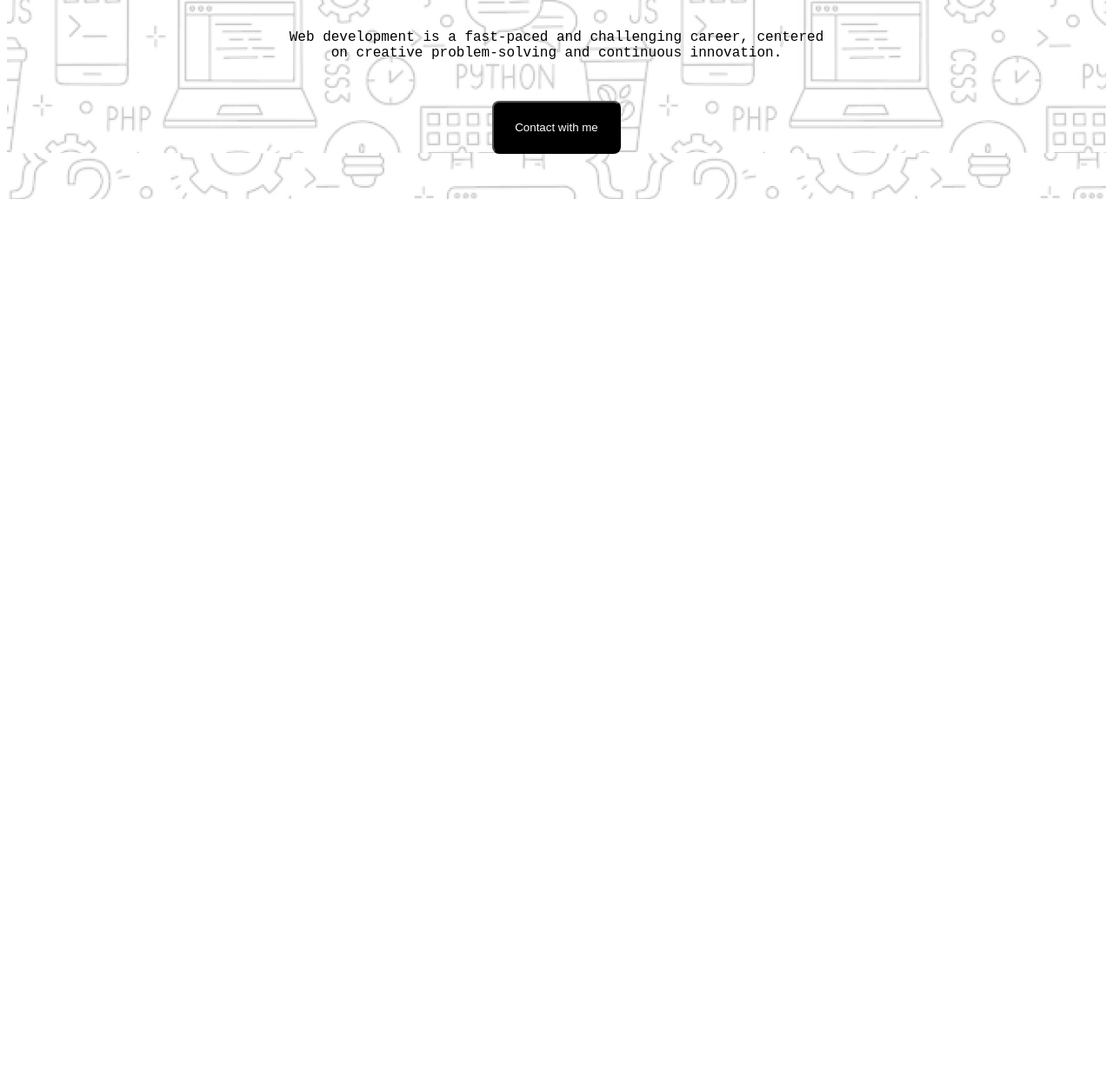
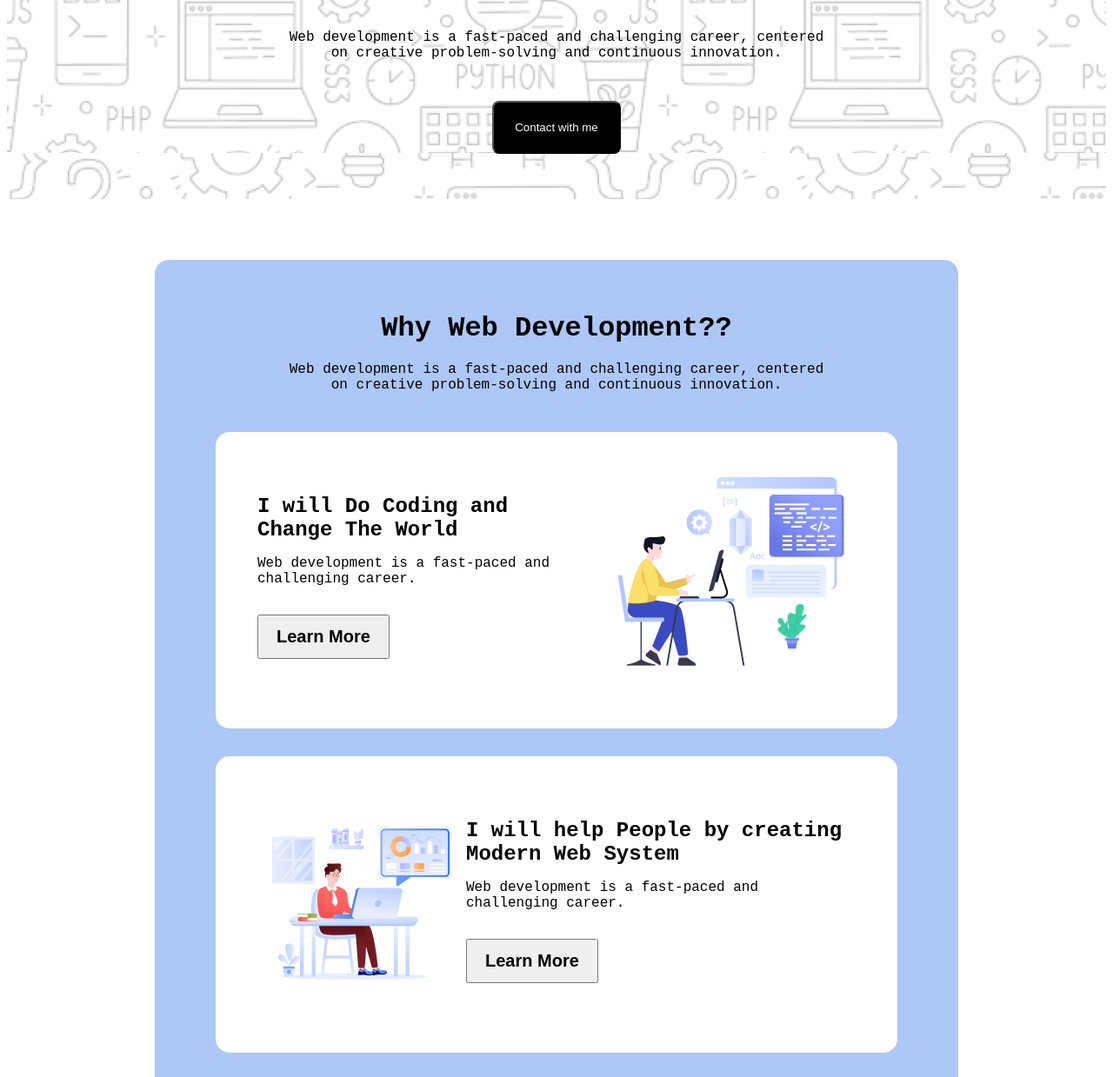
Before and after one commit to MahfizaYasmin/Assignment-n-1, a plain HTML site: page index.html in a window 1280 px wide. Shown: the part 633-1872 px from the top of the page at 87% size. Before the commit the page ends 870 px from the top, so only its background shows below. Drawn offline with Linux system fonts and the light colour scheme; a web font is replaced by a local one.

Commit message:
added development section

```diff
--- a/index.html
+++ b/index.html
@@ -35,5 +35,44 @@
             </div>
           </section>
      </header>
+     <main>
+        <!-- development section -->
+         <section class="development">
+            <div class="development-container">
+                <h3 class="development-title">Why Web Development??</h3>
+                <p class="development-subtitle">Web development is a fast-paced and challenging career, centered<br> on creative problem-solving and continuous innovation. </p>
+            </div>
+            <div class="coding">
+                <div class="coding-container">
+                    <h3 class="coding-title">I will Do Coding and<br> Change The World</h3>
+                    <p class="coding-subtitle">Web development is a fast-paced and challenging career.</p>
+                    <button class="btn-learn">Learn More</button>
+                </div>
+                <div>
+                    <img src="./images/Layer_1.png" alt="">
+                </div>
+            </div>
+            <div class="system coding">
+                <div>
+                    <img src="./images/Group 3.png" alt="">
+                </div>
+                <div class="coding-container">
+                    <h3 class="coding-title">I will help People by creating Modern Web System</h3>
+                    <p class="coding-subtitle">Web development is a fast-paced and challenging career.</p>
+                    <button class="btn-learn">Learn More</button>
+                </div>
+            </div>
+            <div class="coding">
+                <div class="coding-container">
+                    <h3 class="coding-title">I will Do Coding and<br> Change The World</h3>
+                    <p class="coding-subtitle">Web development is a fast-paced and challenging career.</p>
+                    <button class="btn-learn">Learn More</button>
+                </div>
+                <div>
+                    <img src="./images/Group 4.png" alt="">
+                </div>
+            </div>
+         </section>
+     </main>
 </body>
 </html>
--- a/styles/style.css
+++ b/styles/style.css
@@ -46,3 +46,52 @@
     background-color: black;
     color: white;
   }
+
+  /* developer style */
+  .development {
+    margin: 70px 170px;
+    padding: 60px 70px;
+    background-color: #ADC8F7;
+    border-radius: 16px;
+  }
+  .development-container {
+    text-align: center;
+    margin-bottom: 45px;
+  }
+  .development-title{
+    margin-top: 0px;
+    font-weight: 800;
+    font-size: 32px;
+    margin-bottom: 20px;
+  }
+
+  /* coding style */
+  .coding {
+    display: flex;
+    justify-content: space-between;
+    background-color: white;
+    border-radius: 16px;
+    padding: 48px;
+  }
+  .coding-container {
+    width: 477px;
+  }
+  .coding-title {
+    margin-bottom: 16px;
+    font-size: 24px;
+    font-weight: bold;
+  }
+  .coding-subtitle {
+    font-size: 16px;
+    margin-bottom: 32px;
+  }
+  .btn-learn {
+    padding: 12px 20px;
+    font-size: 20px;
+    font-weight: 600;
+  }
+
+  .system {
+    margin-top: 32px;
+    margin-bottom: 32px;
+  }
```
